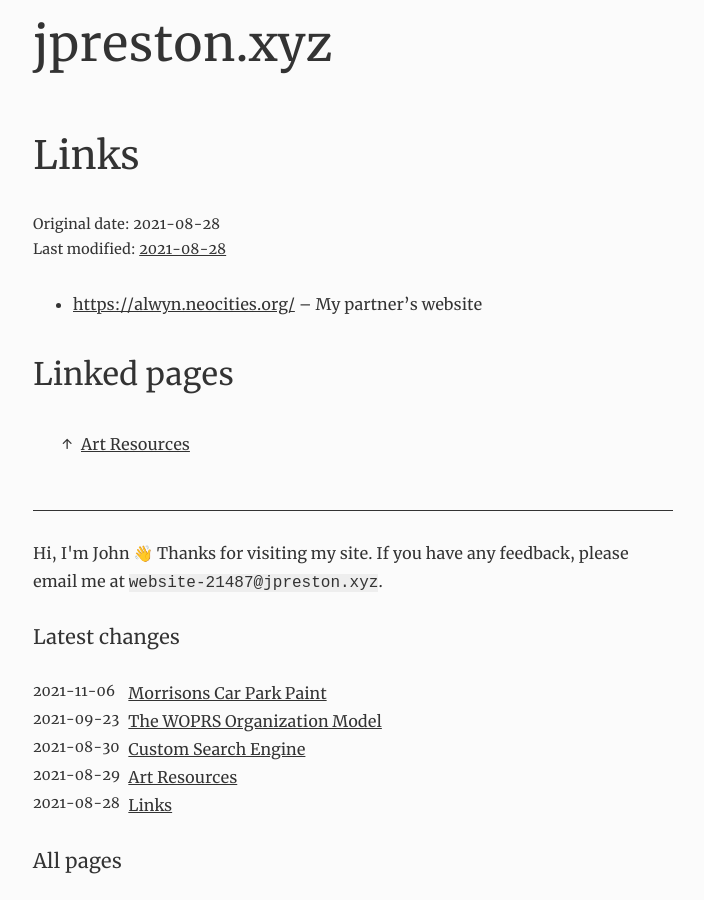
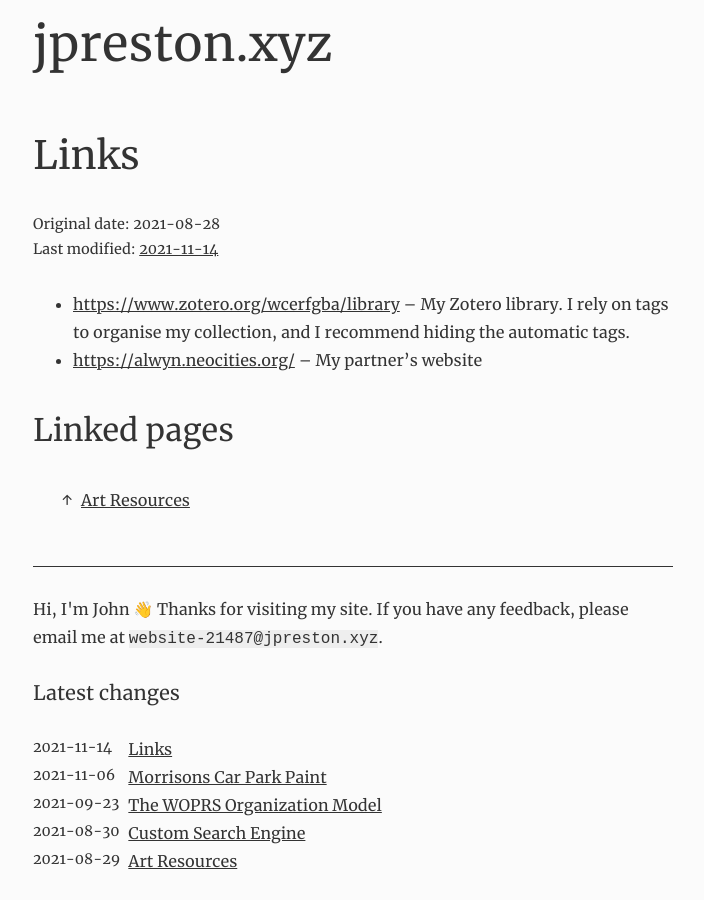
Before and after one commit to wcerfgba/jpreston.xyz, a Jekyll site: the page built from links.md, in a window 1280 px wide and 900 px high. Shown: the whole window, without its empty margins (287-991 px from the left). Built offline with Jekyll 4.4.1, drawn with Linux system fonts in a browser that asks for light colours.

Commit message:
Add link to Zotero library

```diff
--- a/links.md
+++ b/links.md
@@ -2,7 +2,8 @@
 layout: page
 title: Links
 date: '2021-08-28'
-last_modified_at: '2021-08-28'
+last_modified_at: '2021-11-14'
 ---
 
+* <https://www.zotero.org/wcerfgba/library> -- My Zotero library. I rely on tags to organise my collection, and I recommend hiding the automatic tags.
 * <https://alwyn.neocities.org/> -- My partner's website
```
